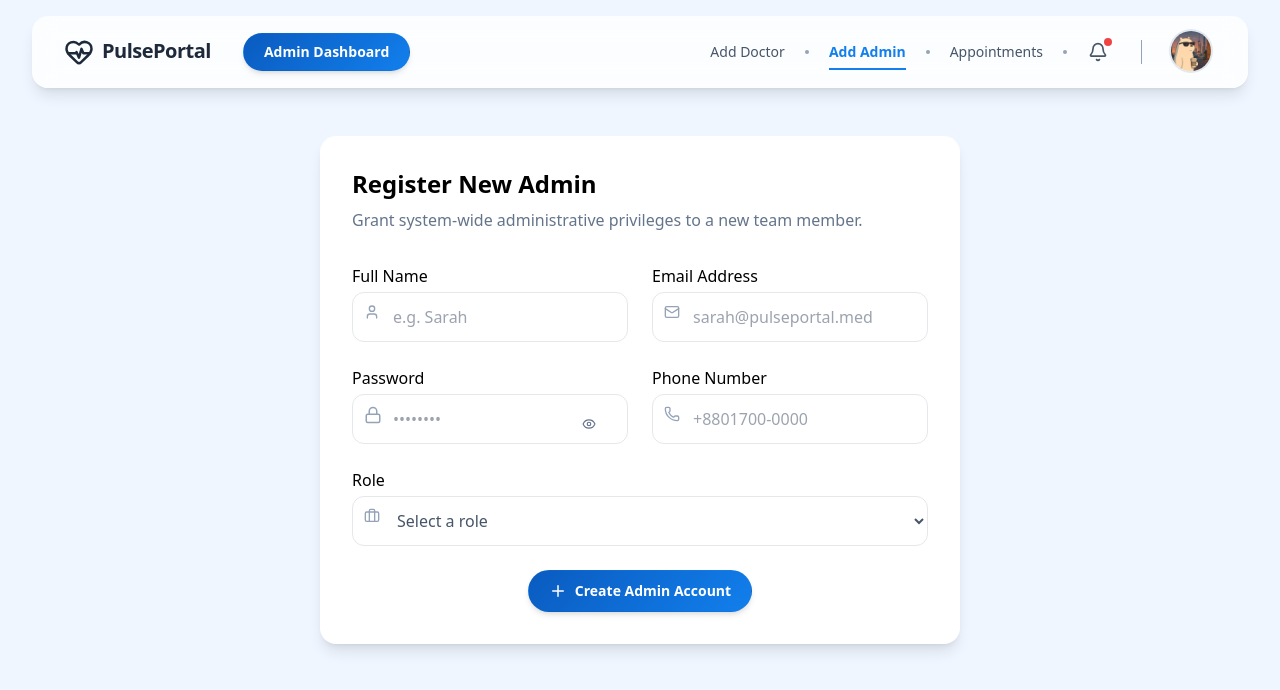
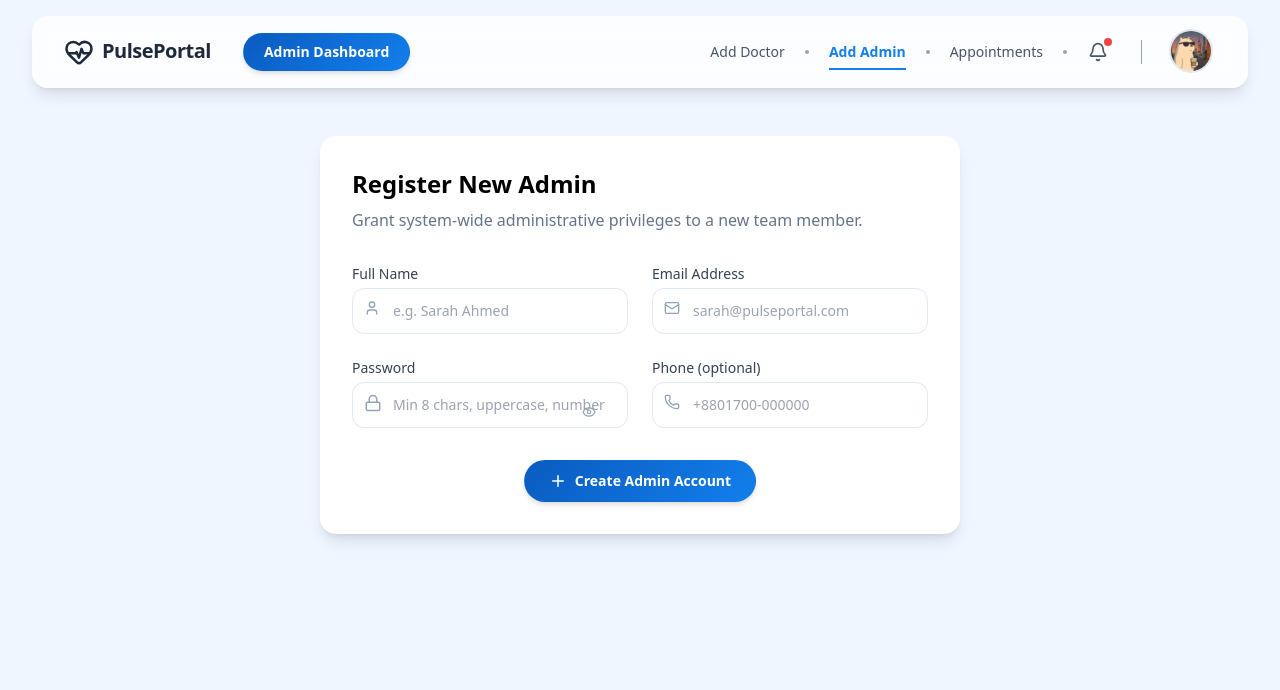
Before and after one commit to ArKooSaHaa/PulsePortal, a React (Vite) app in the folder client/: page /admin/add-admin in a window 1280 px wide. Shown: the top 690 px of the page. Built offline with nearby package versions, Linux system fonts and the light colour scheme.

Commit message:
Implement Add Admin UI and form logic

```diff
--- a/client/src/pages/admin/AddAdmin.jsx
+++ b/client/src/pages/admin/AddAdmin.jsx
@@ -1,6 +1,36 @@
-import React, { useState } from "react";
+import { useState } from "react";
 import { motion } from "framer-motion";
-import { User, Mail, Lock, Phone, Briefcase, Eye, EyeOff, Plus } from "lucide-react";
+import {
+    User,
+    Mail,
+    Lock,
+    Phone,
+    Eye,
+    EyeOff,
+    Plus,
+    Loader2,
+    CheckCircle2,
+    AlertCircle,
+} from "lucide-react";
+import adminService from "../../api/adminService";
+
+function Input({ icon, error, ...props }) {
+    return (
+        <div className="relative">
+            <div className="absolute left-3 top-3 text-slate-400">{icon}</div>
+            <input
+                {...props}
+                className={`w-full pl-10 pr-4 py-3 rounded-xl border text-sm focus:outline-none focus:ring-2 transition-all
+                    ${
+                        error
+                            ? "border-red-300 focus:ring-red-200"
+                            : "border-slate-200 focus:ring-blue-200 focus:border-blue-400"
+                    }`}
+            />
+            {error && <p className="text-red-500 text-xs mt-1 ml-1">{error}</p>}
+        </div>
+    );
+}
 
 export default function AddAdmin() {
     const [showPass, setShowPass] = useState(false);
@@ -9,18 +39,99 @@ export default function AddAdmin() {
         email: "",
         password: "",
         phone: "",
-        role: "",
     });
+
+    const [errors, setErrors] = useState({});
+    const [loading, setLoading] = useState(false);
+    const [success, setSuccess] = useState(false);
+    const [apiError, setApiError] = useState("");
 
     const handleChange = (e) => {
         setForm({ ...form, [e.target.name]: e.target.value });
+        if (errors[e.target.name]) {
+            setErrors({ ...errors, [e.target.name]: "" });
+        }
     };
 
-    const handleSubmit = (e) => {
+    const validate = () => {
+        const e = {};
+        if (!form.name.trim()) e.name = "Full name is required.";
+        if (!form.email.trim()) e.email = "Email is required.";
+        if (!form.password) e.password = "Password is required.";
+        if (form.password.length < 8)
+            e.password = "Password must be at least 8 characters.";
+        return e;
+    };
+
+    const handleSubmit = async (e) => {
         e.preventDefault();
-        console.log(form);
-        // ekhane API call kora jabe
+        setApiError("");
+
+        const validationErrors = validate();
+        if (Object.keys(validationErrors).length > 0) {
+            setErrors(validationErrors);
+            return;
+        }
+
+        setLoading(true);
+        try {
+            await adminService.createAdmin(form);
+            setSuccess(true);
+            setForm({ name: "", email: "", password: "", phone: "" });
+        } catch (err) {
+            if (err.response?.data?.errors) {
+                const firstError = Object.values(
+                    err.response.data.errors,
+                )[0][0];
+                setApiError(firstError);
+            } else {
+                setApiError(
+                    err.response?.data?.message ||
+                        "Something went wrong. Please try again.",
+                );
+            }
+        } finally {
+            setLoading(false);
+        }
     };
+
+    if (success) {
+        return (
+            <div className="min-h-screen bg-[#eff6ff] flex items-center justify-center px-4">
+                <motion.div
+                    initial={{ scale: 0.85, opacity: 0 }}
+                    animate={{ scale: 1, opacity: 1 }}
+                    className="bg-white rounded-3xl shadow-xl p-10 max-w-md w-full text-center"
+                >
+                    <div
+                        className="w-16 h-16 rounded-full flex items-center justify-center mx-auto mb-4"
+                        style={{
+                            background:
+                                "linear-gradient(135deg, #0a5bbf, #127fec)",
+                        }}
+                    >
+                        <CheckCircle2 size={32} className="text-white" />
+                    </div>
+                    <h2 className="text-xl font-bold text-slate-800 mb-2">
+                        Admin Account Created!
+                    </h2>
+                    <p className="text-sm text-slate-500 mb-6">
+                        The new admin can now log in with their credentials.
+                    </p>
+                    <button
+                        onClick={() => setSuccess(false)}
+                        className="px-6 py-2.5 rounded-full text-white font-semibold text-sm"
+                        style={{
+                            background:
+                                "linear-gradient(135deg, #0a5bbf, #127fec)",
+                        }}
+                    >
+                        Add Another Admin
+                    </button>
+                </motion.div>
+            </div>
+        );
+    }
 
     return (
         <motion.div
@@ -37,112 +148,118 @@ export default function AddAdmin() {
             >
                 <h2 className="text-2xl font-bold mb-2">Register New Admin</h2>
                 <p className="text-slate-500 mb-8">
-                    Grant system-wide administrative privileges to a new team member.
+                    Grant system-wide administrative privileges to a new team
+                    member.
                 </p>
+
+                {apiError && (
+                    <div className="flex items-center gap-2 bg-red-50 border border-red-200 text-red-600 text-sm px-4 py-3 rounded-xl mb-6">
+                        <AlertCircle size={16} />
+                        {apiError}
+                    </div>
+                )}
 
                 <form onSubmit={handleSubmit}>
                     <div className="grid md:grid-cols-2 gap-6">
                         {/* Full Name */}
                         <div>
-                            <label className="block text-black mb-1">Full Name</label>
+                            <label className="block text-sm font-medium text-slate-700 mb-1">
+                                Full Name
+                            </label>
                             <Input
                                 icon={<User size={16} />}
-                                placeholder="e.g. Sarah "
+                                placeholder="e.g. Sarah Ahmed"
                                 name="name"
+                                value={form.name}
                                 onChange={handleChange}
+                                error={errors.name}
                             />
                         </div>
 
-                        {/* Email Address */}
+                        {/* Email */}
                         <div>
-                            <label className="block text-black mb-1">Email Address</label>
+                            <label className="block text-sm font-medium text-slate-700 mb-1">
+                                Email Address
+                            </label>
                             <Input
                                 icon={<Mail size={16} />}
-                                placeholder="sarah@pulseportal.med"
+                                placeholder="sarah@pulseportal.com"
                                 name="email"
+                                type="email"
+                                value={form.email}
                                 onChange={handleChange}
+                                error={errors.email}
                             />
                         </div>
 
                         {/* Password */}
                         <div>
-                            <label className="block text-black mb-1">Password</label>
+                            <label className="block text-sm font-medium text-slate-700 mb-1">
+                                Password
+                            </label>
                             <div className="relative">
                                 <Input
                                     icon={<Lock size={18} />}
                                     type={showPass ? "text" : "password"}
-                                    placeholder="••••••••"
+                                    placeholder="Min 8 chars, uppercase, number"
                                     name="password"
+                                    value={form.password}
                                     onChange={handleChange}
+                                    error={errors.password}
                                 />
                                 <button
                                     type="button"
                                     onClick={() => setShowPass(!showPass)}
-                                    className="absolute right-3 top-3 text-slate-500"
+                                    className="absolute right-3 top-3 text-slate-400 hover:text-slate-600"
                                 >
-                                    {showPass ? <EyeOff size={14} /> : <Eye size={14} />}
+                                    {showPass ? (
+                                        <EyeOff size={14} />
+                                    ) : (
+                                        <Eye size={14} />
+                                    )}
                                 </button>
                             </div>
                         </div>
 
                         {/* Phone */}
                         <div>
-                            <label className="block text-black mb-1">Phone Number</label>
+                            <label className="block text-sm font-medium text-slate-700 mb-1">
+                                Phone (optional)
+                            </label>
                             <Input
                                 icon={<Phone size={16} />}
-                                placeholder="+8801700-0000"
+                                placeholder="+8801700-000000"
                                 name="phone"
+                                value={form.phone}
                                 onChange={handleChange}
                             />
                         </div>
                     </div>
 
-                    {/* Role */}
-                    <div className="mt-6">
-                        <label className="block text-black mb-1">Role</label>
-                        <div className="relative">
-                            <Briefcase
-                                size={16}
-                                className="absolute left-3 top-3 text-slate-400"
-                            />
-                            <select
-                                name="role"
-                                onChange={handleChange}
-                                className="w-full pl-10 pr-4 py-3 rounded-xl border bg-white text-slate-600"
-                            >
-                                <option>Select a role</option>
-                                <option>Super Admin</option>
-                                <option>Manager</option>
-                                <option>HR</option>
-                            </select>
-                        </div>
-                    </div>
-
-                    {/* Submit Button */}
                     <motion.button
-                        whileHover={{ scale: 1.03 }}
-                        whileTap={{ scale: 0.95 }}
+                        whileHover={{ scale: loading ? 1 : 1.03 }}
+                        whileTap={{ scale: loading ? 1 : 0.95 }}
                         type="submit"
-                        // className="w-full mt-6 py-2.5 rounded-full text-white font-semibold shadow-md flex items-center justify-center gap-2"
-                            className="w-auto mx-auto mt-6 py-2.5 px-5 rounded-full text-white text-sm font-semibold shadow-md flex items-center justify-center gap-2"
-                        style={{ background: "linear-gradient(135deg, #0a5bbf, #127fec)" }}
+                        disabled={loading}
+                        className="w-auto mx-auto mt-8 py-2.5 px-6 rounded-full text-white text-sm font-semibold shadow-md flex items-center justify-center gap-2 disabled:opacity-60"
+                        style={{
+                            background:
+                                "linear-gradient(135deg, #0a5bbf, #127fec)",
+                        }}
                     >
-                        <Plus size={18} /> Create Admin Account
+                        {loading ? (
+                            <>
+                                <Loader2 size={16} className="animate-spin" />{" "}
+                                Creating...
+                            </>
+                        ) : (
+                            <>
+                                <Plus size={18} /> Create Admin Account
+                            </>
+                        )}
                     </motion.button>
                 </form>
             </motion.div>
         </motion.div>
     );
 }
-
-function Input({ icon, ...props }) {
-    return (
-        <div className="relative">
-            <div className="absolute left-3 top-3 text-slate-400">{icon}</div>
-            <input
-                {...props}
-                className="w-full pl-10 pr-4 py-3 rounded-xl border focus:outline-none focus:ring-2 focus:ring-blue-400"
-            />
-        </div>
-    );
-}
```
